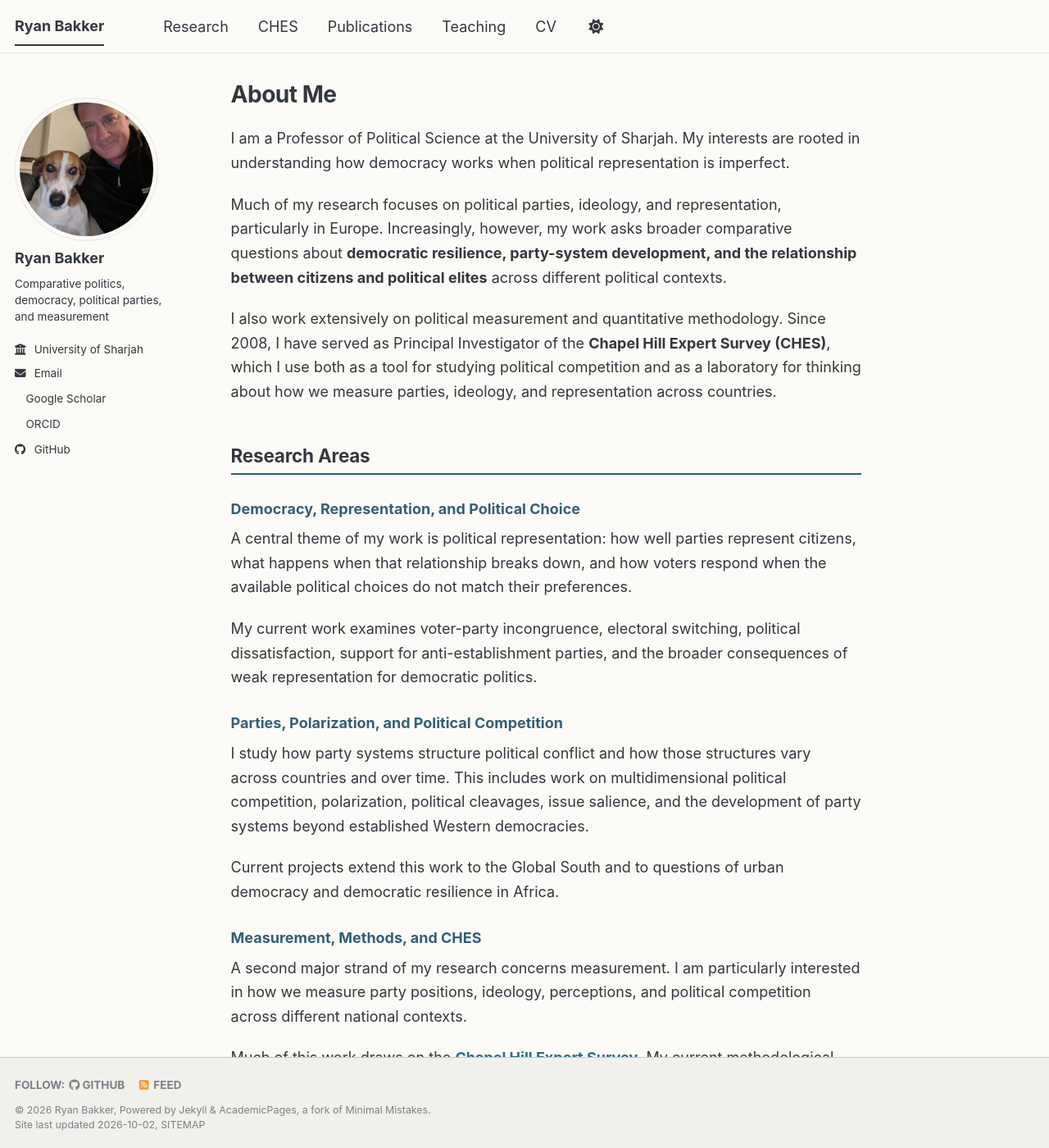
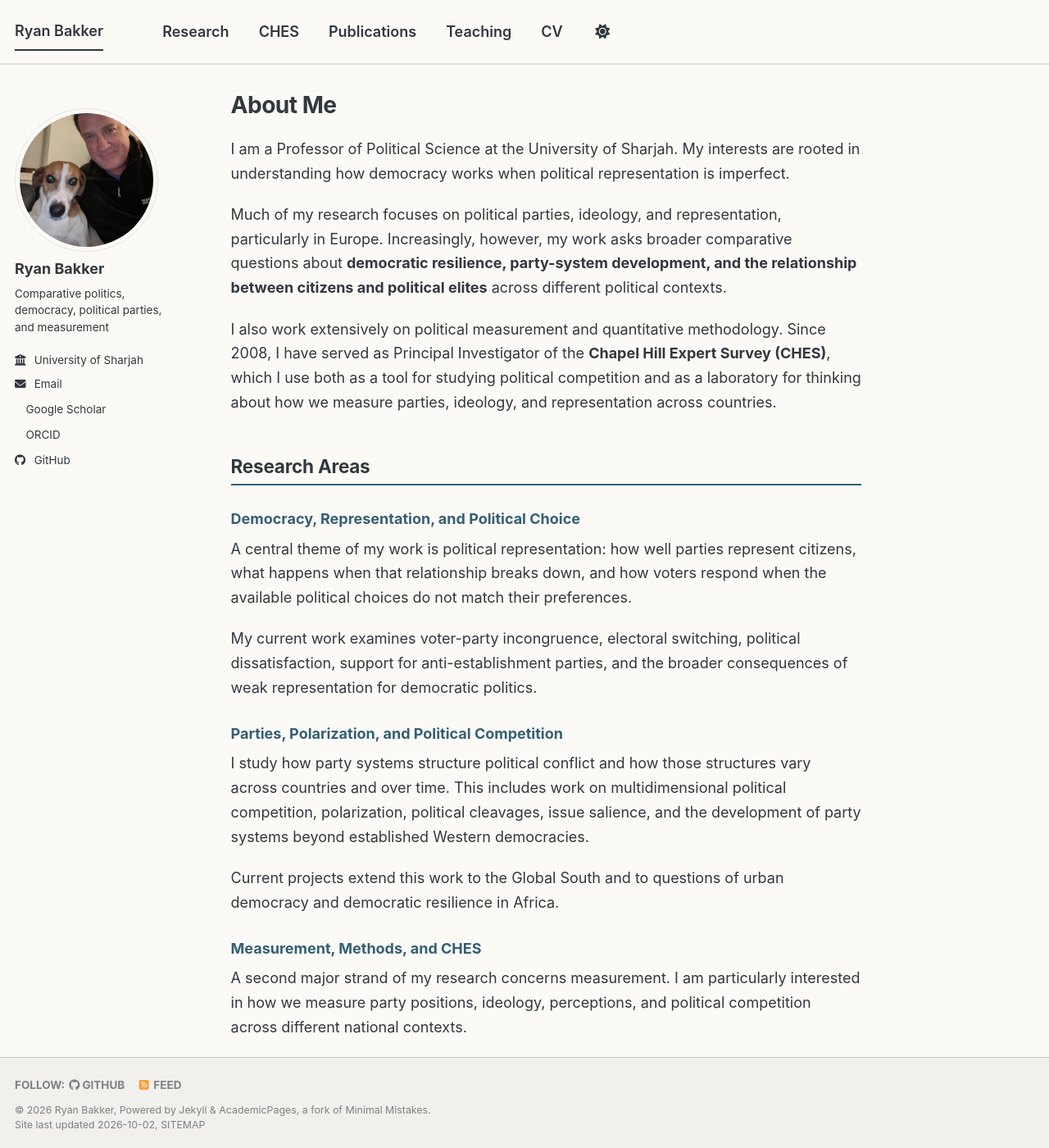
Before and after one commit to ryanbakker-ps/ryanbakker-ps.github.io, a Jekyll site: the page built from _pages/about.md, in a window 1280 px wide and 1400 px high. Shown: the whole window at 82% size. Built offline with Jekyll 4.4.1, drawn with Linux system fonts in a browser that asks for light colours; a style sheet for code colours, icons or effects is not loaded.

Commit message:
Update main.scss

```diff
--- a/assets/css/main.scss
+++ b/assets/css/main.scss
@@ -84,3 +84,59 @@
 .page__content li {
   margin-bottom: 0.35em;
 }
+
+/* ==========================================================================
+   Custom masthead / navigation
+   ========================================================================== */
+
+.masthead {
+  background-color: var(--global-bg-color);
+  border-bottom: 1px solid var(--global-border-color);
+  box-shadow: none;
+}
+
+.masthead__inner-wrap {
+  padding-top: 0.85em;
+  padding-bottom: 0.85em;
+}
+
+/* Keep nav background consistent with page */
+.greedy-nav {
+  background: transparent;
+}
+
+/* Site name */
+.greedy-nav .site-title {
+  color: var(--global-text-color);
+  font-weight: 700;
+  letter-spacing: -0.02em;
+}
+
+/* Navigation links */
+.greedy-nav .visible-links a {
+  color: var(--global-text-color);
+  font-weight: 600;
+  transition: color 0.2s ease-in-out;
+}
+
+.greedy-nav .visible-links a:hover {
+  color: var(--global-base-color);
+}
+
+/* Underline/accent on hover */
+.greedy-nav .visible-links a:before {
+  background: var(--global-base-color);
+  height: 2px;
+}
+
+/* Slightly tighter header on phones */
+@media screen and (max-width: 767px) {
+  .masthead__inner-wrap {
+    padding-top: 0.65em;
+    padding-bottom: 0.65em;
+  }
+
+  .greedy-nav .site-title {
+    font-size: 1rem;
+  }
+}
```
